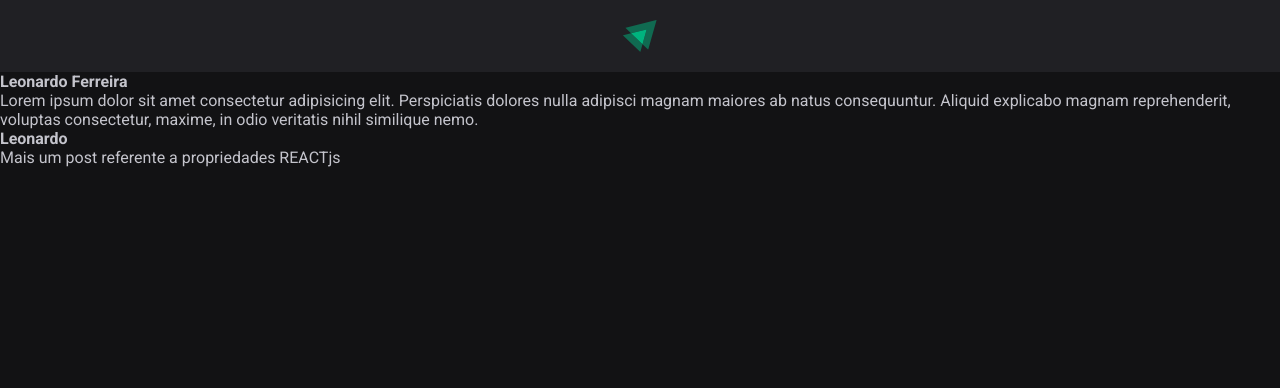
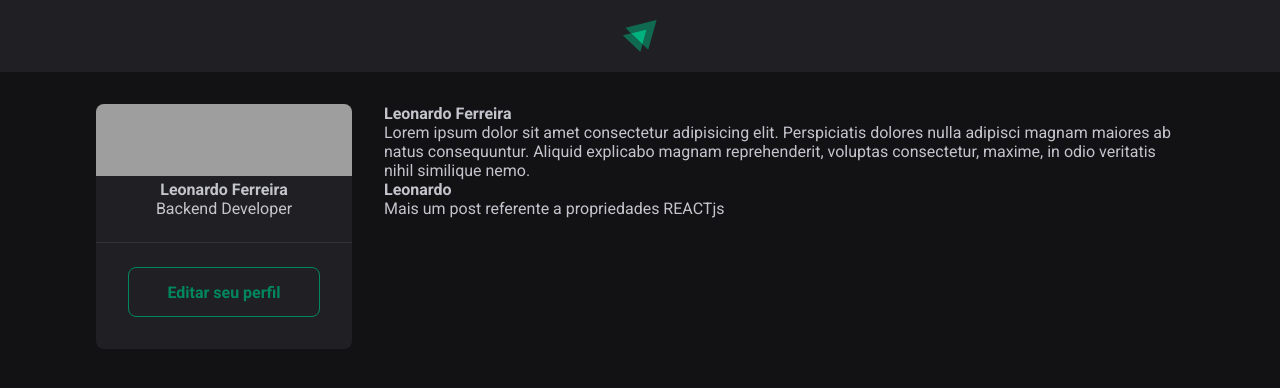
Before and after one commit to leonardoffirmino/01-fundamentos-reactjs, a React (Vite) app: page / in a window 1280 px wide. Shown: the top 388 px of the page. Built offline with nearby package versions, Linux system fonts and the light colour scheme; grey boxes are pictures that could not be loaded.

Commit message:
Create Sidebar components

```diff
--- a/src/App.jsx
+++ b/src/App.jsx
@@ -1,7 +1,10 @@
 import { Post } from './Post';
 import { Header } from './components/Header';
 
+import styles from './App.module.css';
+
 import './global.css';
+import { Sidebar } from './components/Sidebar';
 
 export function App() {
 
@@ -10,7 +13,10 @@
     <div>
       <Header />
 
+      <div className={styles.wrapper}>
+        <Sidebar />
 
+        <main>
           <Post
             author="Leonardo Ferreira"
             content="Lorem ipsum dolor sit amet consectetur adipisicing elit. Perspiciatis dolores nulla adipisci magnam maiores ab natus consequuntur. Aliquid explicabo magnam reprehenderit, voluptas consectetur, maxime, in odio veritatis nihil similique nemo."
@@ -20,6 +26,9 @@
             author="Leonardo"
             content="Mais um post referente a propriedades REACTjs"
           />
+        </main>
+      </div>
+
     </div>
 
   )
--- /dev/null
+++ b/src/App.module.css
@@ -0,0 +1,10 @@
+.wrapper{
+  max-width: 70rem;
+  margin: 2rem auto;
+  padding: 0 1rem;
+
+  display: grid;
+  grid-template-columns: 256px 1fr;
+  gap: 2rem;
+  align-items: flex-start;
+}
--- a/src/components/Header.module.css
+++ b/src/components/Header.module.css
@@ -7,4 +7,5 @@
 
 .header img {
   height: 2rem;
+
 }
--- /dev/null
+++ b/src/components/Sidebar.jsx
@@ -0,0 +1,22 @@
+import styles from './Sidebar.module.css';
+
+export function Sidebar() {
+  return (
+    <aside className={styles.sidebar}>
+      <img
+        className={styles.cover}
+        src="https://images.unsplash.com/photo-1469719847081-4757697d117a?ixlib=rb-4.0.3&ixid=M3wxMjA3fDB8MHxwaG90by1wYWdlfHx8fGVufDB8fHx8fA%3D%3D&auto=format&fit=crop&w=500&q=50"
+      />
+
+      <div className={styles.profile}>
+        <strong>Leonardo Ferreira</strong>
+        <span>Backend Developer</span>
+      </div>
+
+      <footer>
+        <a href="#">Editar seu perfil</a>
+      </footer>
+
+    </aside>
+  );
+}
--- /dev/null
+++ b/src/components/Sidebar.module.css
@@ -0,0 +1,45 @@
+.sidebar{
+  background: var(--gray-800);
+  border-radius: 8px;
+  overflow: hidden;
+}
+
+
+.cover{
+  width: 100%;
+  height: 72px;
+  object-fit: cover;
+
+}
+
+
+.profile{
+  display: flex;
+  flex-direction: column;
+  align-items: center;
+
+}
+
+
+.sidebar footer{
+  border-top: 1px solid var(--gray-600);
+  margin-top: 1.5rem;
+  padding: 1.5rem 2rem 2rem;
+}
+
+.sidebar footer a{
+  background: transparent;
+  color: var(--green-500);
+  border: 1px solid var(--green-500);
+  border-radius: 8px;
+  height: 50px;
+  padding: 0 1.5rem;
+  font-weight: bold;
+  display: block;
+  text-decoration: none;
+
+
+  display:flex;
+  align-items: center;
+  justify-content: center;
+}
```
Lines whose indentation alone changed are shown as unchanged.
